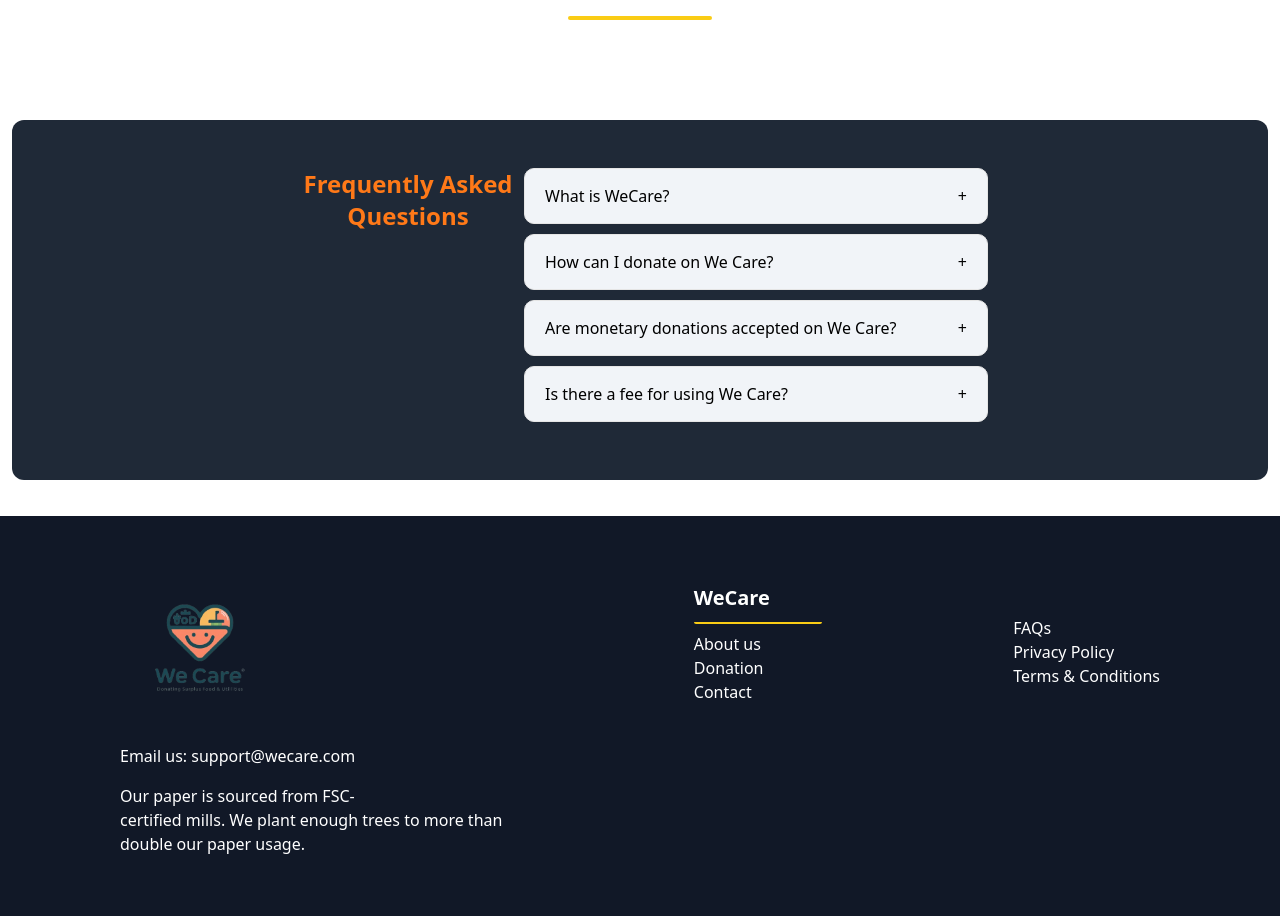
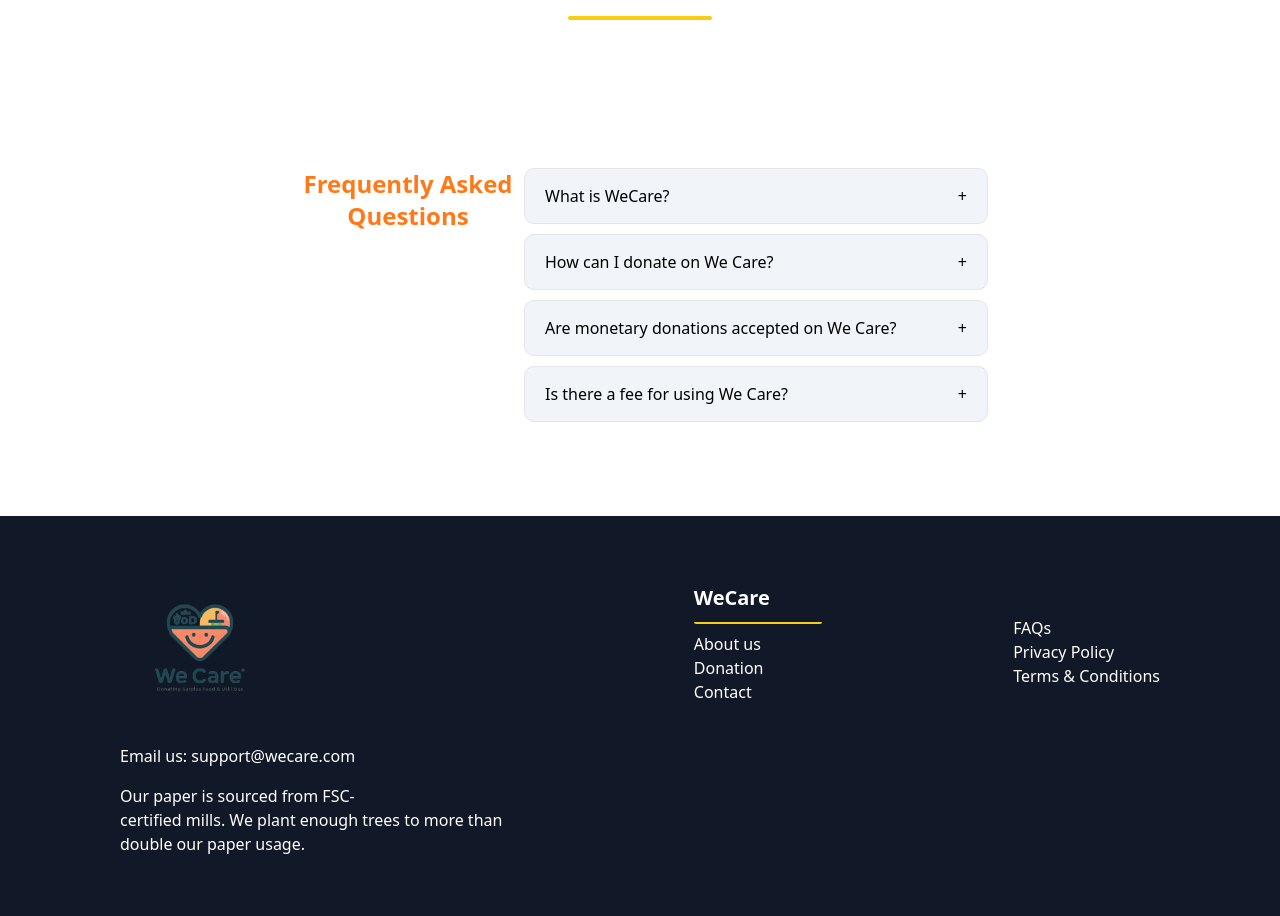
Before and after one commit to tejasshilare/wecare, a React (Create React App) app: page / in a window 1280 px wide. Shown: the part 1460-2376 px from the top of the page. Built offline with nearby package versions, Linux system fonts and the light colour scheme.

Commit message:
code updated

```diff
--- a/src/components/Contactpage.js
+++ b/src/components/Contactpage.js
@@ -11,7 +11,7 @@ function Contactpage() {
        <p className="text-center text-2xl text-gray-500 ">Any Questions or Remarks? Just write us a message!!</p>
       </div>
 
-    <div className="h-full bg-white dark:bg-gray-900 mb-4">
+    <div className="h-full bg-white mb-4">
 
       <div className="mx-auto">
         <div className="flex justify-center px-6 py-12">
--- a/src/components/Faq.jsx
+++ b/src/components/Faq.jsx
@@ -54,7 +54,7 @@ export function Accordion() {
 
 const Faq = () => {
     return (<>
-        <div className="grid grid-cols-5 bg-gray-800 p-12 m-3 rounded-xl">
+        <div className="grid grid-cols-5 p-12 m-3 rounded-xl">
             <p></p>
             <h1 className='text-[#FF7918] font-bold text-l md:text-2xl text-center'>Frequently Asked Questions</h1>
 
```
